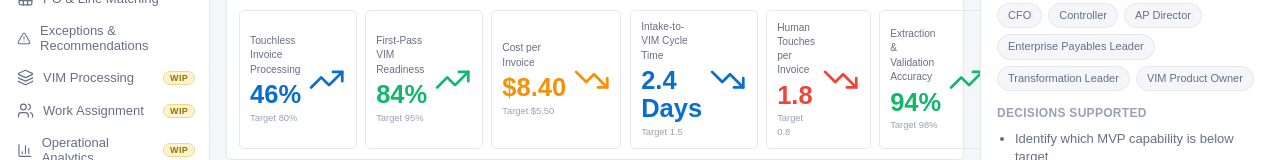
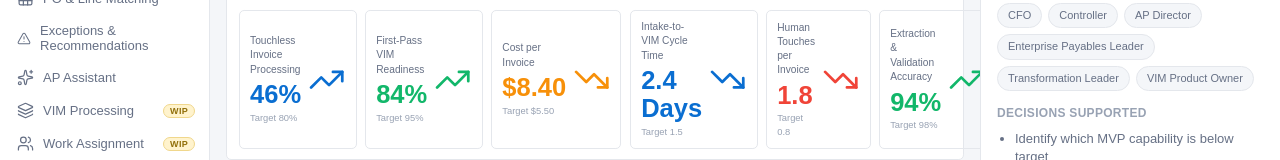
Before and after one commit to Dharshini-Prem-Anand/marathon_version2, a React (Vite) app: page / in a window 1280 px wide. Shown: the part 231-391 px from the top of the page. Built offline with nearby package versions, Linux system fonts and the light colour scheme; no server answers.

Commit message:
Restore AP Assistant sidebar item, position after Exceptions & Recommendations
It was dropped during a prior merge conflict resolution; re-add it and
place it where it belongs in the pipeline flow.

```diff
--- a/src/data.js
+++ b/src/data.js
@@ -3255,6 +3255,7 @@ export const sidebarItems = [
   { icon: 'checkCircle', label: 'Pre-Validation' },
   { icon: 'grid', label: 'PO & Line Matching' },
   { icon: 'alertTriangle', label: 'Exceptions & Recommendations' },
+  { icon: 'sparkles', label: 'AP Assistant' },
   { icon: 'layers', label: 'VIM Processing', wip: true },
   { icon: 'users', label: 'Work Assignment', wip: true },
   { icon: 'barChart', label: 'Operational Analytics', wip: true },
```
